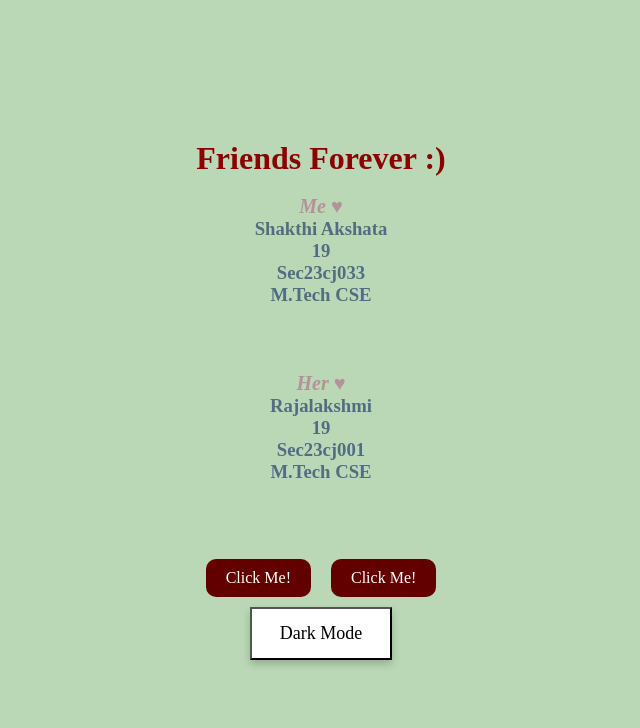
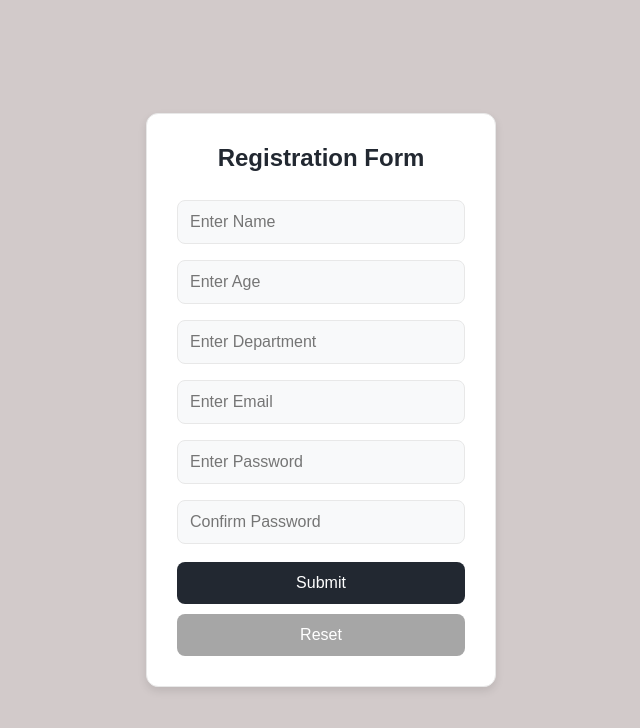
Before and after one commit to shakthi000/full-stack_training, a React (Vite) app in the folder vite-project/: page / in a window 1280 px wide. Shown: the top 728 px of the page, without its empty margins (319-959 px from the left). Built offline with nearby package versions, Linux system fonts and the light colour scheme.

Commit message:
assignment 6 updated

```diff
--- a/vite-project/src/App.css
+++ b/vite-project/src/App.css
@@ -1,77 +1,76 @@
 * {
   margin: 0;
-  font-family: 'Times New Roman', Verdana, sans-serif;
+  padding: 0;
+  box-sizing: border-box;
+  font-family: 'Poppins',sans-serif;
 }
 
-.light-theme {
-  background-color: #BAD8B6;
-  color: #526D82;
+body {
+  background: #d2caca;
   height: 100vh;
   display: flex;
   justify-content: center;
   align-items: center;
-  flex-direction: column;
-  transition: background-color 0.3s ease, color 0.3s ease;
 }
 
-.dark-theme {
-  background-color: #2f4057;
-  color: #DDE6ED;
-  height: 100vh;
-  display: flex;
-  justify-content: center;
-  align-items: center;
-  flex-direction: column;
-  transition: background-color 0.3s ease, color 0.3s ease;
+.reg-form {
+  background: #FFFFFF;
+  padding: 30px;
+  border-radius: 12px;
+  box-shadow: 0 4px 8px rgba(0, 0, 0, 0.1);
+  width: 350px;
+  text-align: center;
+  border: 1px solid #E8E8E8;
 }
 
-.content {
-  text-align: center;
+h2 {
+  color: #222831;
+  margin-bottom: 20px;
 }
 
-.toggle-button {
-  background-color: #ffffff;
-  color: rgb(0, 0, 0);
-  padding: 14px 28px;
-  font-size: 18px;
-  cursor: pointer;
-  transition: all 0.3s ease;
-  box-shadow: 0 4px 8px rgba(0, 0, 0, 0.2);
-  margin-bottom: 20px;
-  display: block;
-  margin: 0 auto;
+input {
+  width: 100%;
+  padding: 12px;
+  margin: 8px 0;
+  border: 1px solid #E8E8E8;
+  border-radius: 8px;
+  outline: none;
+  font-size: 16px;
+  background: #F8F9FA;
+  color: #222831;
+  transition: 0.3s ease-in;
 }
 
-.light-theme .toggle-button {
-  background-color: #ffffff;
-  color: #000000;
+input:focus {
+  border-color: #A6A6A6;
+  box-shadow: 0 0 6px rgba(166, 166, 166, 0.3);
 }
 
-.dark-theme .toggle-button {
-  background-color: #000000;
-  color: #ffffff;
+button {
+  width: 100%;
+  padding: 12px;
+  margin-top: 10px;
+  border-radius: 8px;
+  font-size: 16px;
+  cursor: pointer;
+  border: none;
+  outline: none;
 }
 
-.toggle-button:hover {
-  opacity: 0.9;
+.submit {
+  background: #222831;
+  color: white;
 }
 
-.toggle-button:active {
-  transform: scale(0.95);
+.submit:hover {
+  background: #3A3F47;
 }
 
-.action-button {
-  background-color: #620000;
+.reset {
+  background: #A6A6A6;
   color: white;
-  padding: 10px 20px;
-  font-size: 16px;
-  border: none;
-  border-radius: 10px;
-  cursor: pointer;
-  margin: 10px;
-  transition: background-color 0.3s ease;
 }
 
-.action-button:hover {
-  background-color: #C83349;
+.reset:hover {
+  background: #7D7D7D;
 }
--- a/vite-project/src/App.jsx
+++ b/vite-project/src/App.jsx
@@ -1,56 +1,33 @@
 import React, { useState } from "react";
 import "./App.css";
-import Comp1 from "./Comp1";
 
 function App() {
-  const myInfo = {
-    name: "Shakthi Akshata",
-    age: 19,
-    secId: "Sec23cj033",
-    department: "M.Tech CSE"
-  };
+  const[name,setName]=useState("");
+  const[age,setAge]=useState("");
+  const[dept,setDept]=useState("");
+  const SubmitInfo=(e)=>{
+    e.preventDefault();
+    console.log(name);
+    console.log(age);
+    console.log(dept);
+  }
 
-  const herInfo = {
-    name: "Rajalakshmi",
-    age: 19,
-    secId: "Sec23cj001",
-    department: "M.Tech CSE"
-  };
-
-  const [isDarkMode, setIsDarkMode] = useState(false);
-
-  const toggleTheme = () => {
-    setIsDarkMode((prevMode) => !prevMode);
-  };
 
   return (
-    <div className={isDarkMode ? "dark-theme" : "light-theme"}>
-      <div className="content">
-        <h1 style={{ textAlign: "center", color: isDarkMode ? "#F9F6E6" : "darkred" }}>
-          Friends Forever :)
-        </h1>
+    <div className="reg-form">
+      <form className="form" onSubmit={(SubmitInfo)}>
+        <h2>Registration Form</h2>
+        <input className="name" type="text" required value={name} placeholder="Enter Name" onChange={(e)=>setName(e.target.value)} />
+        <input className="age"type="text" required value={age} placeholder="Enter Age" onChange={(e)=>setAge(e.target.value)} />
+        <input className="dept" type="text" required value={dept} placeholder="Enter Department" onChange={(e)=>setDept(e.target.value)} />
 
-        <br />
+        <input className="email" type="email" required placeholder="Enter Email" />
+        <input className="password" type="password" required placeholder="Enter Password" />
+        <input className="confirm-password" type="password" required placeholder="Confirm Password" />
 
-        <div>
-          <h1 style={{ fontSize: "20px", textAlign: "center", color: "#b59199", fontStyle: "italic" }}>
-            Me ♥
-          </h1>
-          <Comp1 name={myInfo.name} age={myInfo.age} secId={myInfo.secId} department={myInfo.department} />
-
-          <h1 style={{ fontSize: "20px", textAlign: "center", color: "#b59199", fontStyle: "italic" }}>
-            Her ♥
-          </h1>
-          <Comp1 name={herInfo.name} age={herInfo.age} secId={herInfo.secId} department={herInfo.department} />
-        </div>
-
-        <button className="action-button" onClick={() => alert("Bye!")}>Click Me!</button>
-        <button className="action-button" onDoubleClick={() => alert("See you later!")}>Click Me!</button>
-
-        <button className="toggle-button" onClick={toggleTheme}>
-          {isDarkMode ? "Light Mode" : "Dark Mode"}
-        </button>
-      </div>
+        <button className="submit" type="submit">Submit</button>
+        <button className="reset">Reset</button>
+      </form>
     </div>
   );
 }
--- a/vite-project/src/Comp1.jsx
+++ /dev/null
@@ -1,22 +0,0 @@
-import React from 'react'
-
-const Comp1 = (props) => {
-  return (
-    <div>
-      <h3>
-        {props.name}<br />
-        {props.age}<br />
-        {props.secId}<br />
-        {props.department}
-      </h3>
-      <h3>
-        {props.name2}<br />
-        {props.age2}<br />
-        {props.secId2}<br />
-        {props.department2}
-      </h3>
-    </div>
-  )
-}
-
-export default Comp1
```
